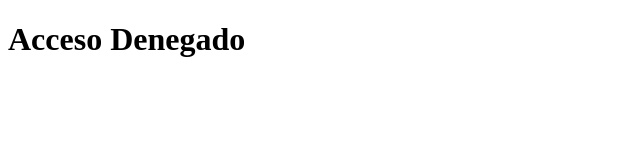
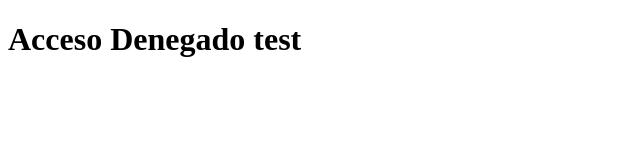
Before and after one commit to Ferjebay/sis-facturacion, a website: page public/index.html in a window 1280 px wide. Shown: the full height of the page, 0-640 px from the left. Drawn offline with Linux system fonts and the light colour scheme.

```diff
--- a/public/index.html
+++ b/public/index.html
@@ -7,6 +7,6 @@
     <title>Document</title>
 </head>
 <body>
-    <h1>Acceso Denegado</h1>
+    <h1>Acceso Denegado test</h1>
 </body>
 </html>
```
Also changed, not shown: 2 other files.
